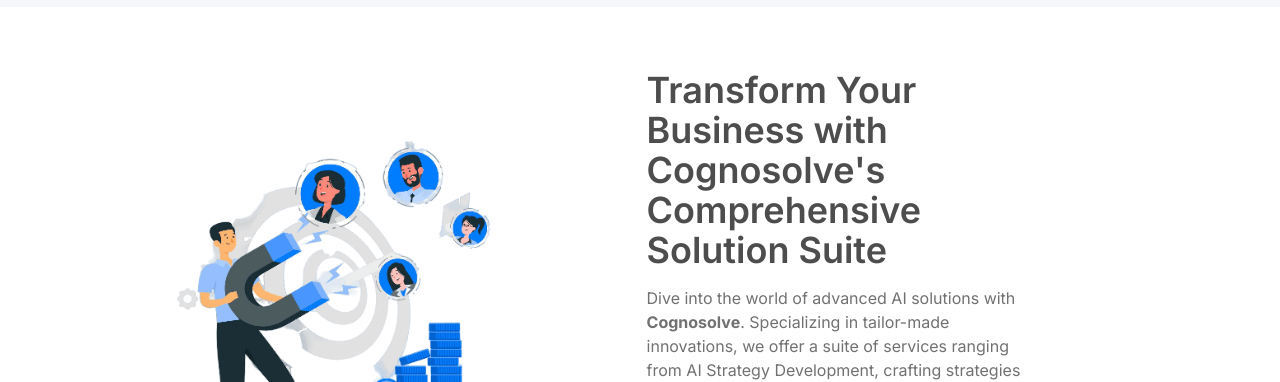
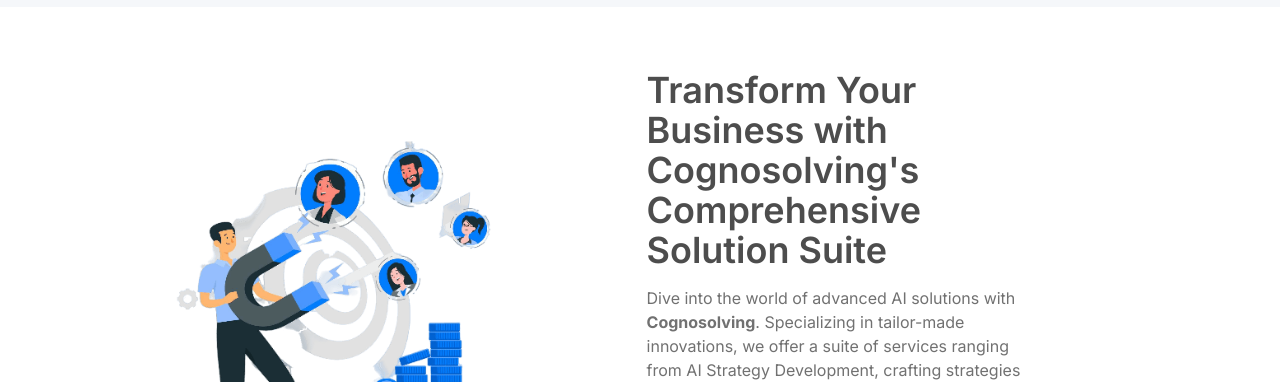
Before and after one commit to ytlab23/cognosolve, a React (Vite) app: page / in a window 1280 px wide. Shown: the part 2411-2793 px from the top of the page. Built offline with nearby package versions, Linux system fonts and the light colour scheme.

Commit message:
brand-mail-update

```diff
--- a/src/components/About.jsx
+++ b/src/components/About.jsx
@@ -33,14 +33,14 @@
               Empowering Businesses Through AI Innovation
             </h2>
             <p className="md:w-3/4 text-sm text-neutralGrey mb-8">
-              At <strong>Cognosolve</strong>, we specialize in pioneering AI
+              At <strong>Cognosolving</strong>, we specialize in pioneering AI
               solutions tailored to your business needs. Our services span AI
               Strategy Development, where we craft bespoke strategies for growth
               and innovation. Additionally, we provide Data Analytics &
               Insights, unlocking strategic decisions through the power of data.
               Finally, our Machine Learning Solutions ensure automation with
               scalable, cutting-edge technology. Experience the future of AI
-              consultancy with Cognosolve.
+              consultancy with Cognosolving.
             </p>
           </motion.div>
         </div>
--- a/src/components/Blog.jsx
+++ b/src/components/Blog.jsx
@@ -25,7 +25,7 @@
           consultation with us for an extended 100% free list of great AI tools
         </p>
         <a
-          href="mailto:contact@cognosolve.com"
+          href="mailto:contact@cognosolving.com"
           className="btn-primary py-2 px-4 bg-brandPrimary text-white rounded hover:bg-neutralDGrey"
         >
           Email Us
--- a/src/components/Footer.jsx
+++ b/src/components/Footer.jsx
@@ -11,16 +11,16 @@
         <div className="flex flex-wrap justify-between items-start">
           <div className="flex flex-col">
             <div className="flex items-center space-x-4 mb-2">
-              <img src={logo1} alt="CognoSolve Logo" className="w-8 h-8" />
+              <img src={logo1} alt="CognoSolving Logo" className="w-8 h-8" />
               <div>
                 <a href="#" className="text-xl font-semibold">
-                  COGNOSOLVE
+                  COGNOSOLVING
                 </a>
               </div>
             </div>
             <div>
               <p className="text-xs">
-                © 2024 CognoSolve Ltd. All rights reserved
+                © 2024 cognosolving.com. All rights reserved
               </p>
               <div className="flex space-x-2 mt-8">
                 <a href="#" className="text-white">
--- a/src/components/Navbar.jsx
+++ b/src/components/Navbar.jsx
@@ -52,7 +52,7 @@
               alt=""
               className="w-10 inline-block items-center"
             />
-            <span>COGNOSOLVE</span>
+            <span>COGNOSOLVING</span>
           </a>
 
           <ul className="md:flex space-x-12 hidden">
--- a/src/components/Product.jsx
+++ b/src/components/Product.jsx
@@ -29,19 +29,19 @@
             className="md:w-3/5 mx-auto"
           >
             <h2 className="text-4xl text-neutralDGrey font-semibold mb-4 md:w-4/5">
-              Transform Your Business with Cognosolve&apos;s Comprehensive
+              Transform Your Business with Cognosolving&apos;s Comprehensive
               Solution Suite
             </h2>
 
             <p className="md:w-3/4 text-md text-neutralGrey mb-8">
               Dive into the world of advanced AI solutions with{" "}
-              <strong>Cognosolve</strong>. Specializing in tailor-made
+              <strong>Cognosolving</strong>. Specializing in tailor-made
               innovations, we offer a suite of services ranging from AI Strategy
               Development, crafting strategies for growth and innovation, to
               Data Analytics & Insights, providing data-driven strategic
               decisions. Experience seamless automation with our cutting-edge
               Machine Learning Solutions. Step forward into the future of AI
-              consultancy with Cognosolve.
+              consultancy with Cognosolving.
             </p>
           </motion.div>
         </div>
```
